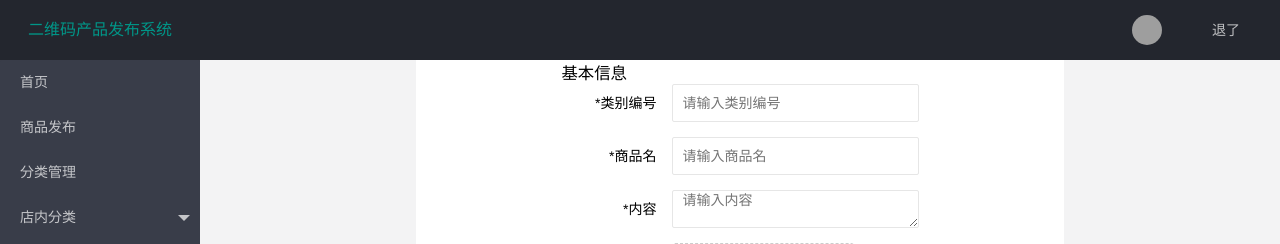
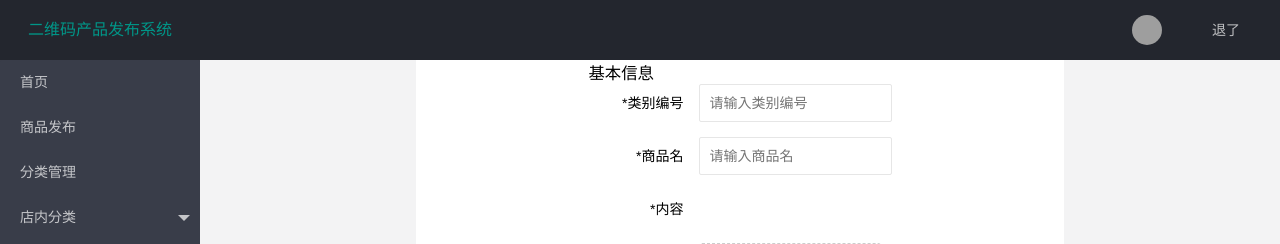
Before and after one commit to tianjinqi1003/GoodsPublic, a Java web app: template src/main/webapp/WEB-INF/view/merchant/editGoods.jsp in a window 1280 px wide. Shown: the top 244 px of the page. Run offline with Spring Boot 4, a stand-in JSP engine, Linux system fonts and the light colour scheme; the template is opened without the code that fills it, so the values that code supplies are empty; the project's own start-up code is not run, and a stand-in starts its controllers and pages; some of the project's set-up classes (security, data sources, template engines, error pages and the like) are left out, and stand-ins take their place; grey boxes are pictures that could not be loaded.

Commit message:
调整编辑商品页面的编辑器

```diff
--- a/src/main/webapp/WEB-INF/view/merchant/editGoods.jsp
+++ b/src/main/webapp/WEB-INF/view/merchant/editGoods.jsp
@@ -65,9 +65,10 @@
 									<div class="layui-form-item">
 										<label class="layui-form-label">*内容</label>
 										<div class="layui-input-block">
-											<textarea rows="3" cols="27" name="htmlContent" required
-												lay-verify="required"  placeholder="请输入内容"
-												autocomplete="off" class="layui-input">${requestScope.goods.htmlContent }</textarea>
+											<!-- 内容主体区域 -->
+											<textarea id="htmlContent" style="display: none;" name="htmlContent">
+												${requestScope.goods.htmlContent }
+											</textarea>
 										</div>
 									</div>
 								</div>
@@ -145,6 +146,10 @@
 						})
 						return false;
 					})
+
+					editIndex = layedit.build('htmlContent', {
+						height : 500
+					}); //建立编辑器
 				});
 
 		$(document).on("click", ".uploadImg", function () {
```
